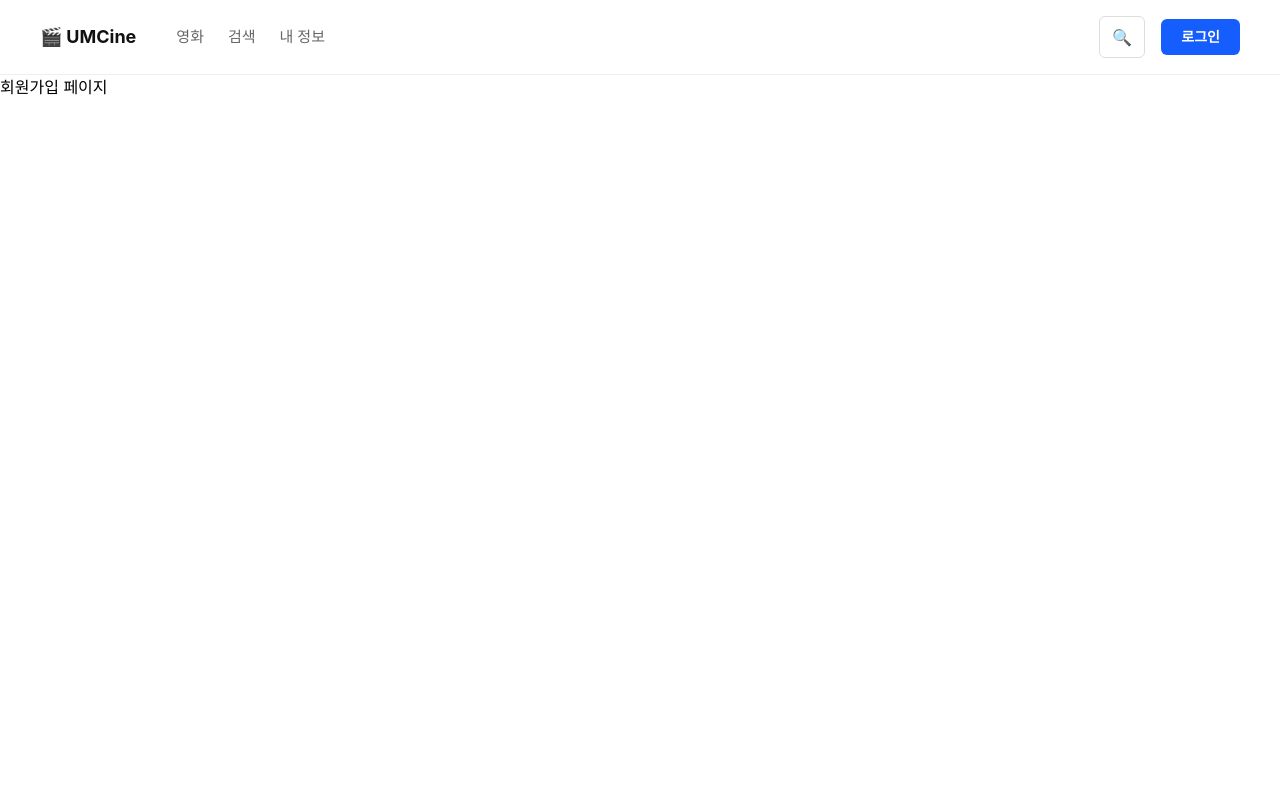
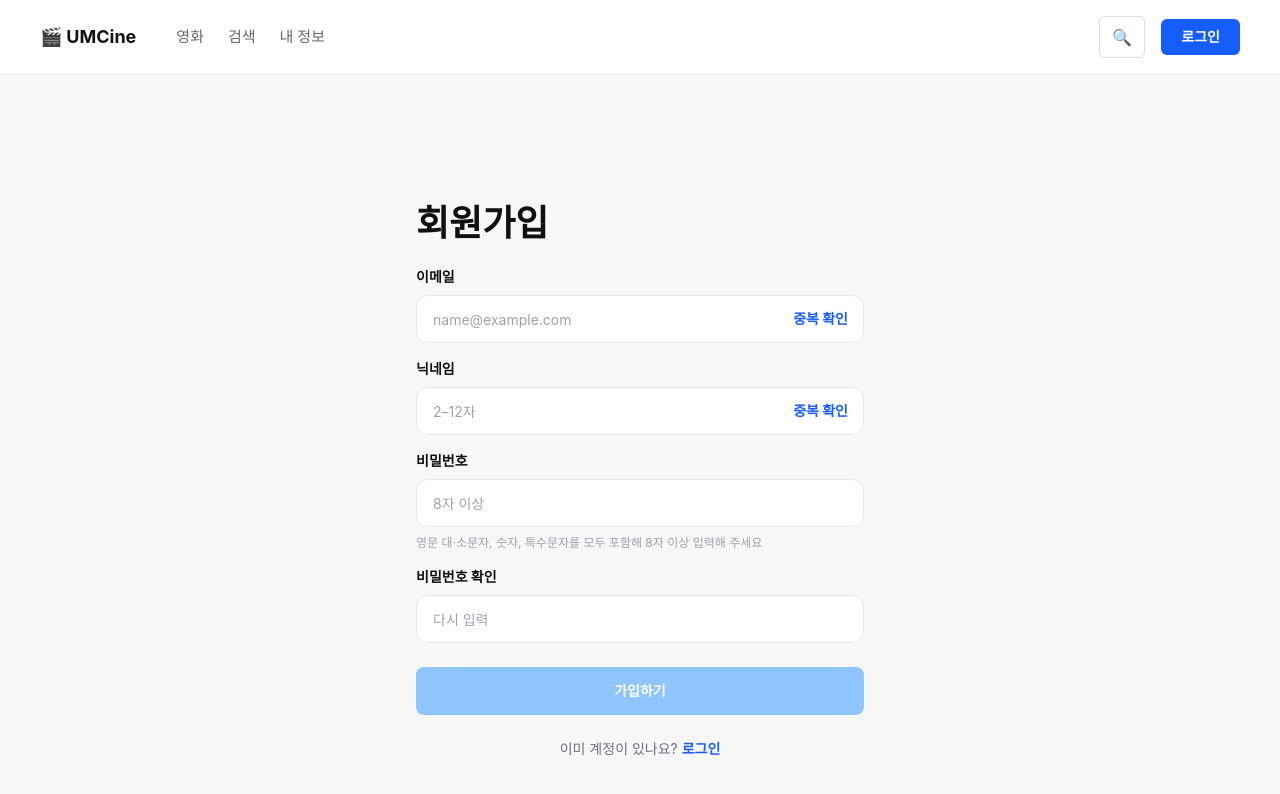
Before and after one commit to UMC-SMWU/11th_UMC_Web_A, a React (Vite) app: page /signup in a window 1280 px wide. Shown: the top 794 px of the page. Built offline with nearby package versions, Linux system fonts and the light colour scheme; no server answers.

Commit message:
feat: 3.2 회원가입 폼 구현

```diff
--- a/src/pages/auth/signup-page.tsx
+++ b/src/pages/auth/signup-page.tsx
@@ -1,3 +1,207 @@
+import { useState } from "react";
+import type { SubmitEvent } from "react";
+import { Link } from "@tanstack/react-router";
+import { cn } from "../../utils/cn";
+
+// 이메일 형식 검사
+const EMAIL_REGEX = /^[^\s@]+@[^\s@]+\.[^\s@]+$/;
+// 영문 대소문자, 숫자, 특수문자(!@#$%^&*)를 모두 포함해 8자 이상
+const PASSWORD_REGEX =
+  /^(?=.*[a-z])(?=.*[A-Z])(?=.*[0-9])(?=.*[!@#$%^&*])[A-Za-z0-9!@#$%^&*]{8,}$/;
+
+const DEFAULT_FORM = {
+  email: "",
+  nickname: "",
+  password: "",
+  passwordConfirm: "",
+};
+
+type DefaultFormKey = keyof typeof DEFAULT_FORM;
+type DefaultFormValue = (typeof DEFAULT_FORM)[DefaultFormKey];
+
+const labelClass = "text-sm font-bold text-[#111111]";
+const inputClass =
+  "h-12 w-full rounded-xl border bg-white px-4 text-sm outline-none placeholder:text-[#9ca3af] focus:border-blue-600";
+const checkButtonClass =
+  "absolute right-4 top-1/2 -translate-y-1/2 cursor-pointer text-sm font-bold text-blue-600";
+
 export function SignupPage() {
-  return <h1>회원가입 페이지</h1>;
+  const [form, setForm] = useState(DEFAULT_FORM);
+
+  // 입력값의 유효성 검사
+  const isEmailValid = EMAIL_REGEX.test(form.email.trim());
+  const isNicknameValid =
+    form.nickname.trim().length >= 2 && form.nickname.trim().length <= 12;
+  const isPasswordValid = PASSWORD_REGEX.test(form.password);
+  const isPasswordConfirmValid =
+    form.passwordConfirm.length > 0 && form.password === form.passwordConfirm;
+
+  // 입력을 시작한 필드에만 오류 표시
+  const showEmailError = form.email.length > 0 && !isEmailValid;
+  const showNicknameError = form.nickname.length > 0 && !isNicknameValid;
+  const showPasswordError = form.password.length > 0 && !isPasswordValid;
+  const showPasswordConfirmError =
+    form.passwordConfirm.length > 0 && !isPasswordConfirmValid;
+
+  // 모든 입력값이 유효하면 제출 버튼 활성화
+  const isFormValid =
+    isEmailValid &&
+    isNicknameValid &&
+    isPasswordValid &&
+    isPasswordConfirmValid;
+
+  const handleChangeField = (key: DefaultFormKey, value: DefaultFormValue) => {
+    setForm((prev) => ({ ...prev, [key]: value }));
+  };
+
+  const handleSubmit = (e: SubmitEvent<HTMLFormElement>) => {
+    // 폼 제출 시 페이지 새로고침 방지
+    e.preventDefault();
+
+    // 3.4에서 회원가입 API 요청 추가
+  };
+
+  // noValidate는 폼 제출 시 브라우저의 기본 유효성 검사를 끔
+  return (
+    <main className="flex justify-center bg-[#f7f7f8] px-6 pb-24 pt-32">
+      <div className="w-full max-w-md">
+        <h1 className="mb-6 text-4xl font-bold text-[#111111]">회원가입</h1>
+
+        <form onSubmit={handleSubmit} noValidate className="flex flex-col gap-4">
+          {/* 이메일 */}
+          <div className="flex flex-col gap-2">
+            <label htmlFor="email" className={labelClass}>
+              이메일
+            </label>
+            <div className="relative">
+              <input
+                id="email"
+                type="email"
+                autoComplete="email"
+                placeholder="name@example.com"
+                value={form.email}
+                onChange={(e) => handleChangeField("email", e.target.value)}
+                aria-invalid={showEmailError}
+                className={cn(
+                  inputClass,
+                  "pr-24",
+                  showEmailError ? "border-red-500" : "border-[#e5e7eb]",
+                )}
+              />
+              <button type="button" className={checkButtonClass}>
+                중복 확인
+              </button>
+            </div>
+            {showEmailError && (
+              <p className="text-xs text-red-500">
+                올바른 이메일 형식이 아니에요.
+              </p>
+            )}
+          </div>
+
+          {/* 닉네임 */}
+          <div className="flex flex-col gap-2">
+            <label htmlFor="nickname" className={labelClass}>
+              닉네임
+            </label>
+            <div className="relative">
+              <input
+                id="nickname"
+                type="text"
+                autoComplete="nickname"
+                placeholder="2–12자"
+                value={form.nickname}
+                onChange={(e) => handleChangeField("nickname", e.target.value)}
+                aria-invalid={showNicknameError}
+                className={cn(
+                  inputClass,
+                  "pr-24",
+                  showNicknameError ? "border-red-500" : "border-[#e5e7eb]",
+                )}
+              />
+              <button type="button" className={checkButtonClass}>
+                중복 확인
+              </button>
+            </div>
+            {showNicknameError && (
+              <p className="text-xs text-red-500">
+                닉네임은 2자 이상 12자 이하로 입력해 주세요.
+              </p>
+            )}
+          </div>
+
+          {/* 비밀번호 */}
+          <div className="flex flex-col gap-2">
+            <label htmlFor="password" className={labelClass}>
+              비밀번호
+            </label>
+            <input
+              id="password"
+              type="password"
+              autoComplete="new-password"
+              placeholder="8자 이상"
+              value={form.password}
+              onChange={(e) => handleChangeField("password", e.target.value)}
+              aria-invalid={showPasswordError}
+              className={cn(
+                inputClass,
+                showPasswordError ? "border-red-500" : "border-[#e5e7eb]",
+              )}
+            />
+            <p
+              className={cn(
+                "text-xs",
+                showPasswordError ? "text-red-500" : "text-[#9ca3af]",
+              )}
+            >
+              영문 대·소문자, 숫자, 특수문자를 모두 포함해 8자 이상 입력해
+              주세요
+            </p>
+          </div>
+
+          {/* 비밀번호 확인 */}
+          <div className="flex flex-col gap-2">
+            <label htmlFor="passwordConfirm" className={labelClass}>
+              비밀번호 확인
+            </label>
+            <input
+              id="passwordConfirm"
+              type="password"
+              autoComplete="new-password"
+              placeholder="다시 입력"
+              value={form.passwordConfirm}
+              onChange={(e) =>
+                handleChangeField("passwordConfirm", e.target.value)
+              }
+              aria-invalid={showPasswordConfirmError}
+              className={cn(
+                inputClass,
+                showPasswordConfirmError
+                  ? "border-red-500"
+                  : "border-[#e5e7eb]",
+              )}
+            />
+            {showPasswordConfirmError && (
+              <p className="text-xs text-red-500">비밀번호가 일치하지 않아요.</p>
+            )}
+          </div>
+
+          <button
+            type="submit"
+            disabled={!isFormValid}
+            className="mt-2 h-12 w-full cursor-pointer rounded-lg bg-blue-600 text-sm font-bold text-white disabled:cursor-not-allowed disabled:bg-blue-300"
+          >
+            가입하기
+          </button>
+        </form>
+
+        <p className="mt-6 text-center text-sm text-[#6b7280]">
+          이미 계정이 있나요?{" "}
+          <Link to="/login" className="font-bold text-blue-600">
+            로그인
+          </Link>
+        </p>
+      </div>
+    </main>
+  );
 }
```
